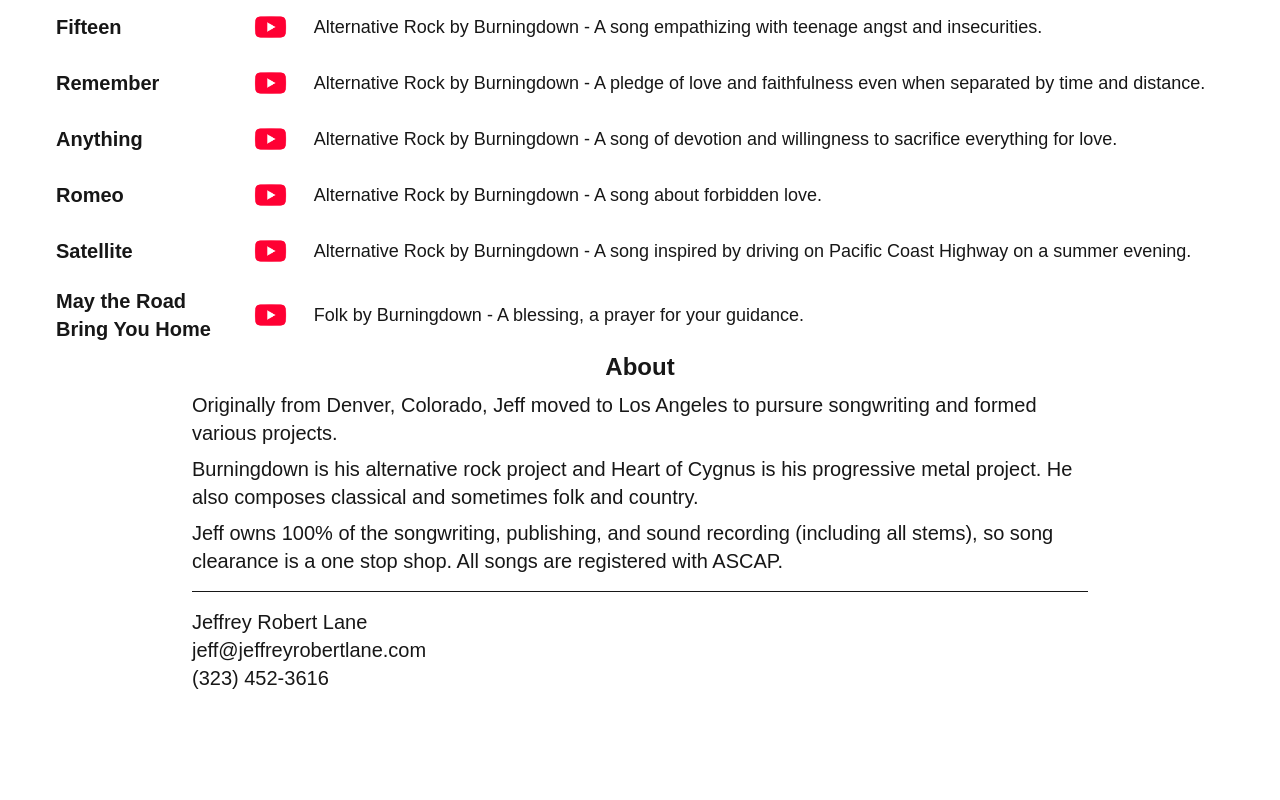
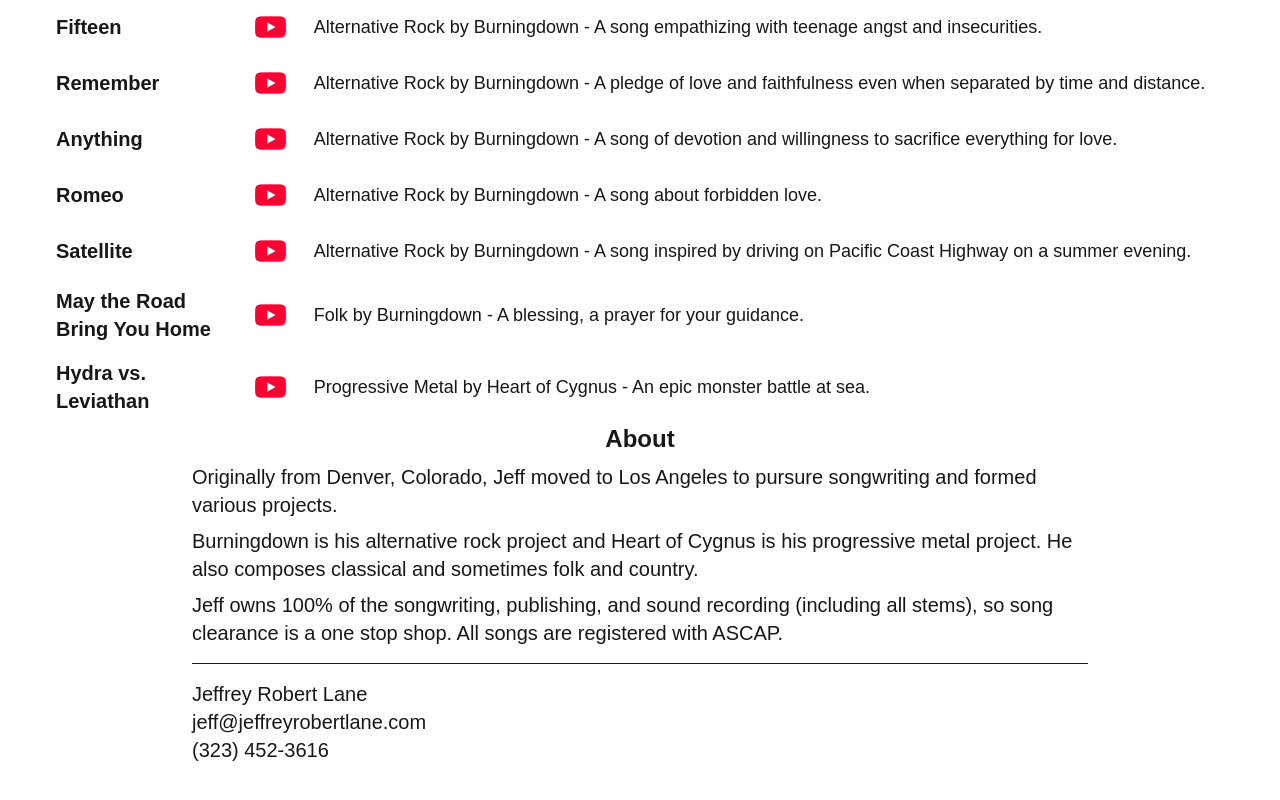
Before and after one commit to jefflane-rocks/jeffreyrobertlane.com, a Next.js app: page / in a window 1280 px wide. Shown: the part 973-1773 px from the top of the page. Before the commit the page ends 1745 px from the top, so only its background shows below. Built offline with nearby package versions, Linux system fonts and the light colour scheme.

Commit message:
added JSON for Hydra vs. Leviathan

```diff
--- a/src/app/page.js
+++ b/src/app/page.js
@@ -155,6 +155,23 @@ const audioPlayerList = [
       "Heart",
     ],
   },
+  {
+    src: "https://vnshanftypzvajpbbwxr.supabase.co/storage/v1/object/public/mp3s/01%20Hydra%20vs.%20Leviathan.mp3",
+    title: "Hydra vs. Leviathan",
+    artist: "Heart of Cygnus",
+    lyricVideo: "https://youtu.be/_Al0AtXGxfY?si=V67BgerPxVQDpJMA",
+    genre: "Progressive Metal",
+    description: "An epic monster battle at sea.",
+    tags: [
+      "Hydra",
+      "Leviathan",
+      "Monster",
+      "Battle",
+      "Sci-Fi",
+      "Fantasy",
+      "Heart of Cygnus",
+    ],
+  },
 ];
 
 export default function Home() {
```
